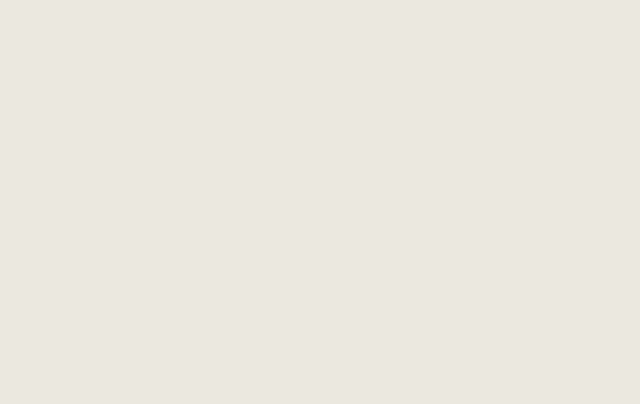
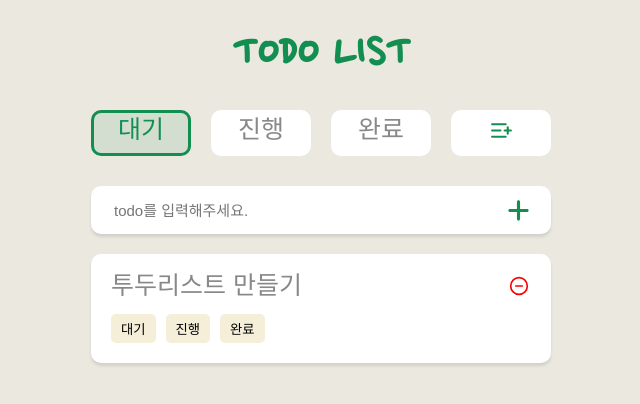
Before and after one commit to NinNiNanNa/Todo-List, a React (Create React App) app: page / in a window 1280 px wide. Shown: the top 404 px of the page, without its empty margins (319-959 px from the left). Built offline with nearby package versions, Linux system fonts and the light colour scheme; a web font is replaced by a local one.

Commit message:
TODO LIST 화면 구현

```diff
--- a/package.json
+++ b/package.json
@@ -12,6 +12,8 @@
     "@types/react-dom": "^18.2.22",
     "react": "^18.2.0",
     "react-dom": "^18.2.0",
+    "react-hook-form": "^7.51.1",
+    "react-icons": "^5.0.1",
     "react-scripts": "5.0.1",
     "recoil": "^0.7.7",
     "styled-components": "^6.1.8",
@@ -41,5 +43,8 @@
       "last 1 firefox version",
       "last 1 safari version"
     ]
+  },
+  "devDependencies": {
+    "@types/styled-components": "^5.1.34"
   }
 }
--- a/src/App.tsx
+++ b/src/App.tsx
@@ -1,4 +1,5 @@
 import { createGlobalStyle } from "styled-components";
+import ToDoList from "./components/ToDoList";
 
 const GlobalStyle = createGlobalStyle`
   html, body, div, span, applet, object, iframe,
@@ -53,7 +54,7 @@ const GlobalStyle = createGlobalStyle`
   }
   body {
     font-family: "Nanum Pen Script", sans-serif;
-    font-size: 30px;
+    font-size: 25px;
     color: ${(props) => props.theme.textColor};
     background-color: ${(props) => props.theme.bgColor};
   }
@@ -67,6 +68,7 @@ function App() {
   return (
     <>
       <GlobalStyle />
+      <ToDoList />
     </>
   );
 }
--- /dev/null
+++ b/src/components/ToDoList.tsx
@@ -0,0 +1,156 @@
+import styled from "styled-components";
+import { LuListPlus } from "react-icons/lu";
+import { FaPlus } from "react-icons/fa6";
+import { FiMinusCircle } from "react-icons/fi";
+
+const Wrapper = styled.div`
+  margin: 0 auto;
+  padding: 0 20px;
+  max-width: 500px;
+`;
+const Title = styled.div`
+  padding: 30px 0;
+  text-align: center;
+  font-size: 50px;
+  font-weight: bold;
+  color: #128e51;
+`;
+const MenuWrap = styled.ul`
+  display: grid;
+  grid-template-columns: repeat(auto-fit, minmax(20%, auto));
+  gap: 20px;
+`;
+const Menu = styled.li`
+  padding: 5px 0;
+  text-align: center;
+  background-color: ${(props) => props.theme.cardBgColor};
+  border: 3px solid ${(props) => props.theme.cardBgColor};
+  border-radius: 10px;
+  cursor: pointer;
+  /* 선택된 메뉴 모습(임시) */
+  &:first-child {
+    background-color: rgba(18, 142, 81, 0.1);
+    border: 3px solid #128e51;
+    color: #128e51;
+  }
+  &:last-child {
+    color: #128e51;
+  }
+`;
+
+const InputWrap = styled.div`
+  margin: 30px 0 20px;
+  position: relative;
+
+  input {
+    padding: 0 20px;
+    width: 100%;
+    height: 48px;
+    outline: none;
+    border: 3px solid transparent;
+    border-radius: 10px;
+    background-color: ${(props) => props.theme.cardBgColor};
+    box-shadow: 0 3px 3px rgba(10, 10, 10, 0.1);
+    font-size: 15px;
+    &:focus {
+      border: 3px solid #128e51;
+    }
+  }
+  button {
+    padding: 12px 20px;
+    position: absolute;
+    top: 0;
+    right: 0;
+    display: flex;
+    font-size: 25px;
+    color: #128e51;
+    background-color: transparent;
+    border: none;
+    cursor: pointer;
+  }
+`;
+
+const ToDoWrap = styled.ul`
+  li {
+    margin-bottom: 15px;
+    padding: 20px;
+    border-radius: 10px;
+    background-color: ${(props) => props.theme.cardBgColor};
+    box-shadow: 0 3px 3px rgba(10, 10, 10, 0.1);
+  }
+`;
+const ToDoText = styled.div`
+  display: flex;
+  position: relative;
+  button {
+    padding: 12px;
+    display: flex;
+    position: absolute;
+    top: -10px;
+    right: -10px;
+    font-size: 20px;
+    color: red;
+    border: none;
+    background-color: transparent;
+    cursor: pointer;
+  }
+`;
+const ToDoMenus = styled.div`
+  margin-top: 15px;
+  display: flex;
+  flex-flow: wrap;
+  gap: 10px;
+  button {
+    padding: 5px 10px;
+    border: none;
+    border-radius: 5px;
+    background-color: #f5efda;
+    cursor: pointer;
+    transition: background-color 0.3s;
+    &:hover {
+      background-color: #dcdcdc;
+    }
+  }
+`;
+
+function ToDoList() {
+  return (
+    <Wrapper>
+      <Title>TODO LIST</Title>
+      <MenuWrap>
+        {/* <Menu /> */}
+        <Menu>대기</Menu>
+        <Menu>진행</Menu>
+        <Menu>완료</Menu>
+        <Menu>
+          <LuListPlus />
+        </Menu>
+      </MenuWrap>
+      <InputWrap>
+        <form>
+          <input type="text" placeholder={`todo를 입력해주세요.`} />
+          <button>
+            <FaPlus />
+          </button>
+        </form>
+      </InputWrap>
+      <ToDoWrap>
+        <li>
+          <ToDoText>
+            투두리스트 만들기
+            <button>
+              <FiMinusCircle />
+            </button>
+          </ToDoText>
+          <ToDoMenus>
+            <button>대기</button>
+            <button>진행</button>
+            <button>완료</button>
+          </ToDoMenus>
+        </li>
+      </ToDoWrap>
+    </Wrapper>
+  );
+}
+
+export default ToDoList;
--- a/src/index.tsx
+++ b/src/index.tsx
@@ -2,7 +2,7 @@ import ReactDOM from "react-dom/client";
 import App from "./App";
 import { RecoilRoot } from "recoil";
 import { ThemeProvider } from "styled-components";
-import { lightTheme } from "./theme";
+import { darkTheme, lightTheme } from "./theme";
 
 const root = ReactDOM.createRoot(
   document.getElementById("root") as HTMLElement
--- a/src/styled.d.ts
+++ b/src/styled.d.ts
@@ -4,6 +4,6 @@ declare module "styled-components" {
   export interface DefaultTheme {
     bgColor: string;
     textColor: string;
-    accentColor: string;
+    cardBgColor: string;
   }
 }
--- a/src/theme.ts
+++ b/src/theme.ts
@@ -2,6 +2,12 @@ import { DefaultTheme } from "styled-components";
 
 export const lightTheme: DefaultTheme = {
   bgColor: "#EBE8DF",
-  textColor: "#333",
-  accentColor: "#128E51",
+  textColor: "#888",
+  cardBgColor: "white",
 };
+
+export const darkTheme: DefaultTheme = {
+  bgColor: "#222222",
+  textColor: "#fff",
+  cardBgColor: "#3B3B3B",
+};
```
Also changed, not shown: 1 other file (tests, documents, lock files or other folders).
